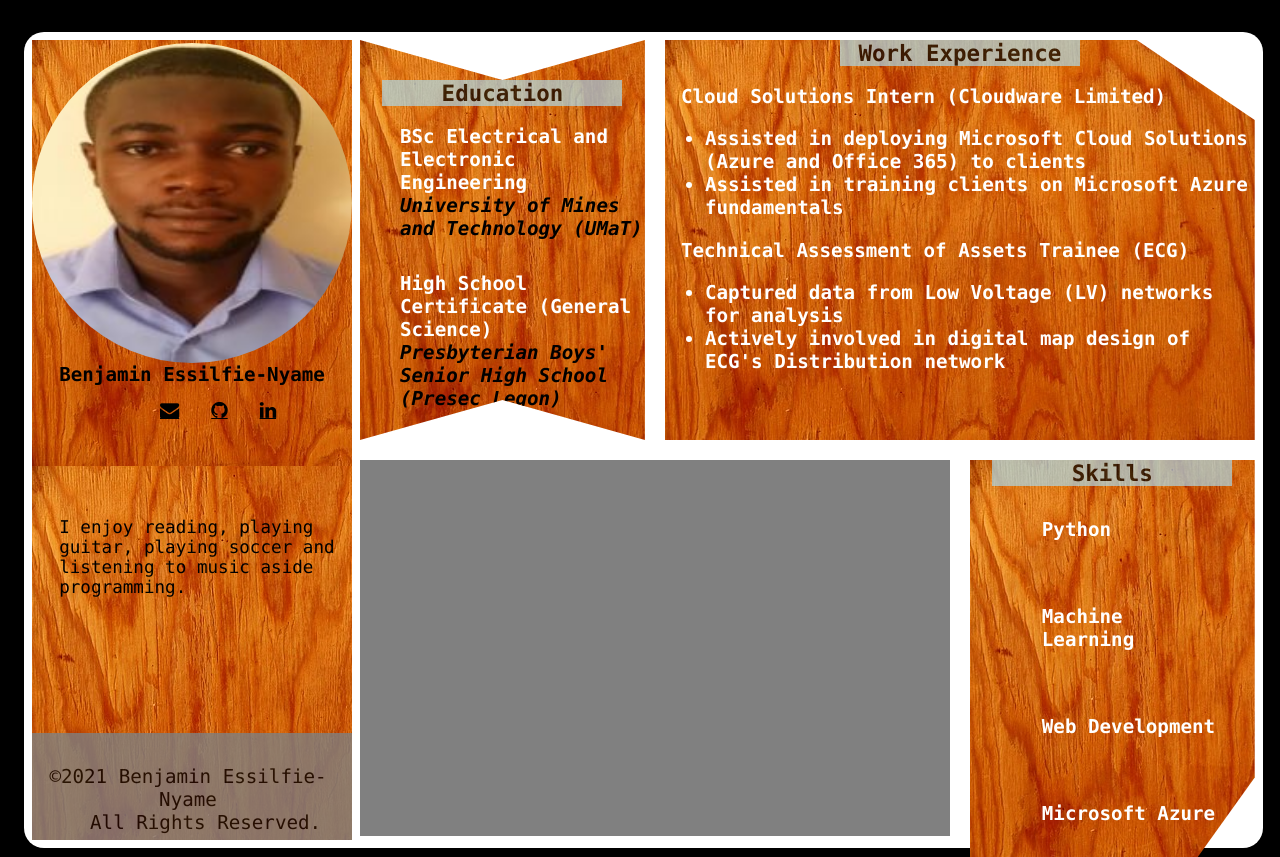
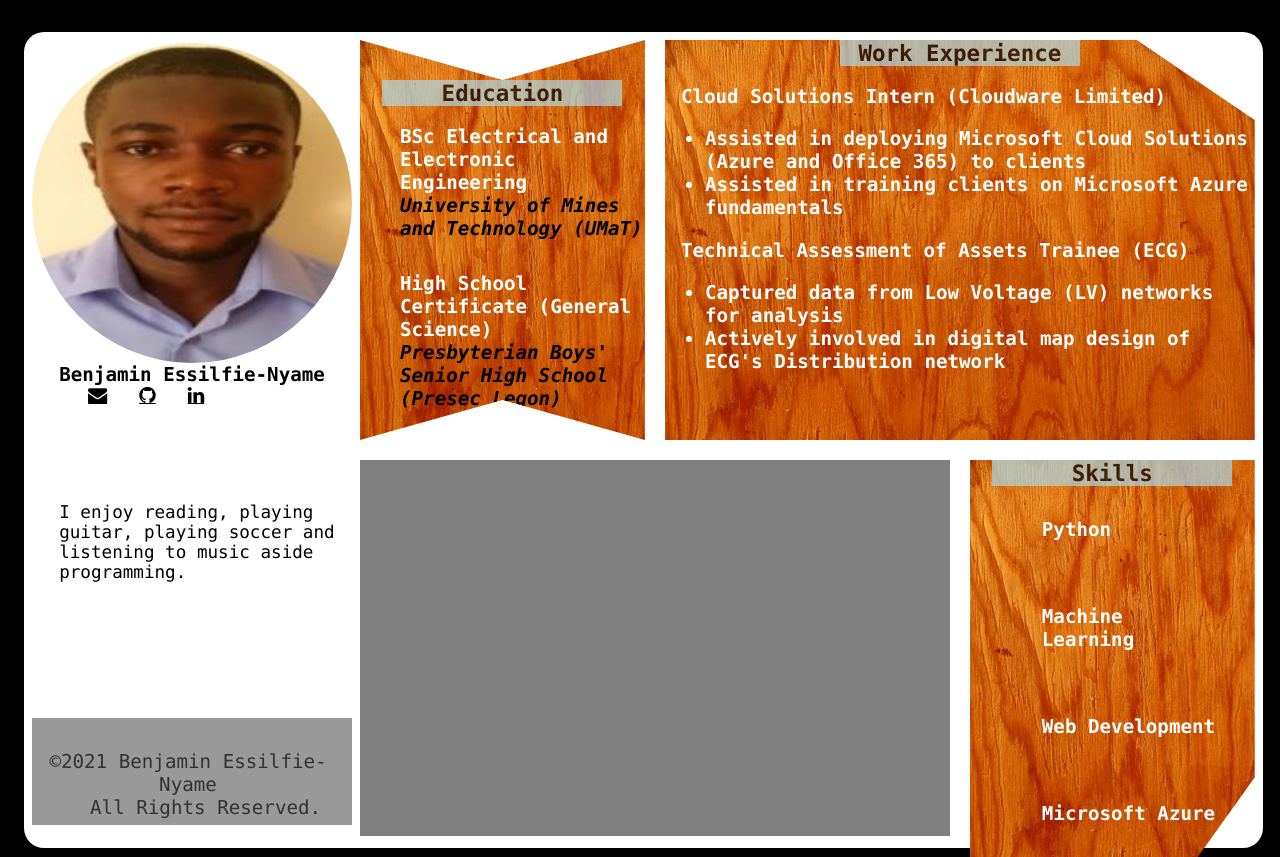
Before and after one commit to bessilfie-nyame/portfolio, a plain HTML site: page index.html in a window 1280 px wide. Drawn offline with Linux system fonts and the light colour scheme.

Commit message:
file modified

```diff
--- a/style.css
+++ b/style.css
@@ -21,7 +21,6 @@ body {
 	width: 25rem;
 	margin: 0.5rem;
 	border: 50px black;
-	background-image: url("./img/grad.jpg");
 }
 
 .content {
@@ -56,7 +55,8 @@ body {
 .profile ul {
 	list-style: none;
 	display: flex;
-	margin-left: 4.5rem;
+	margin: auto;
+	/*margin-left: 4.5rem;*/
 }
 
 .profile li a {
```
